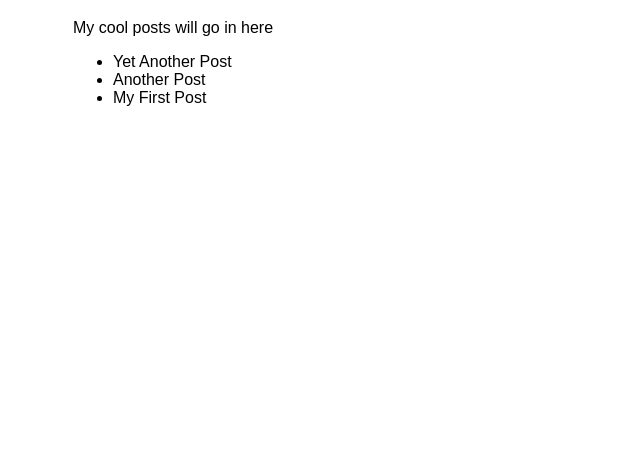
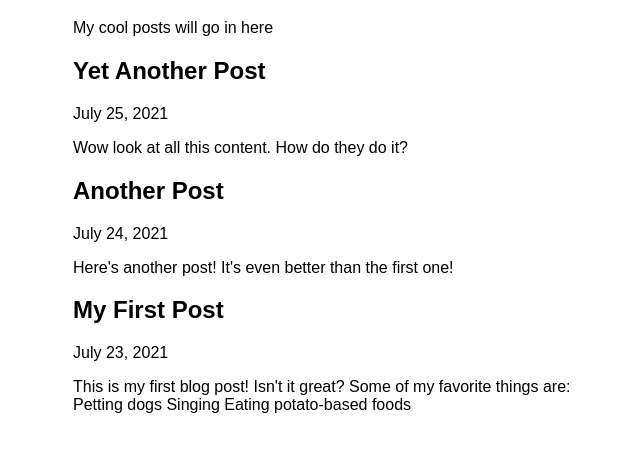
Before and after one commit to thachdoSC/my-first-gatsby-site, a Gatsby site: page /blog in a window 1280 px wide. Shown: the part 157-608 px from the top of the page, without its empty margins (317-957 px from the left). Built offline with nearby package versions, Linux system fonts and the light colour scheme; Gatsby itself is replaced by a stand-in of ours.

Commit message:
rendered post data using mdx plugin

```diff
--- a/src/pages/blog.js
+++ b/src/pages/blog.js
@@ -8,9 +8,13 @@
   return (
     <Layout pageTitle="My Blog Posts">
       <p>My cool posts will go in here</p>
-      <ul>
-        {data.allMdx.nodes.map(node => <li key={node.id}>{node.frontmatter.title}</li>)}
-      </ul>
+      {data.allMdx.nodes.map(node => (
+        <article key={node.id}>
+          <h2>{node.frontmatter.title}</h2>
+          <p>{node.frontmatter.date}</p>
+          <p>{node.excerpt}</p>
+        </article>
+      ))}
     </Layout>
   )
 }
```
